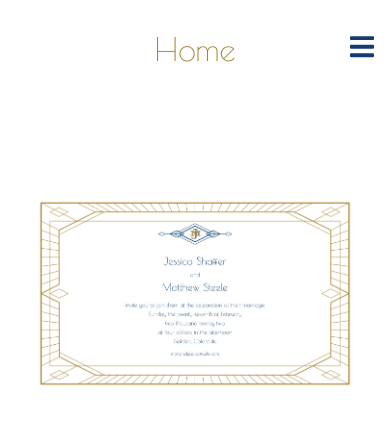
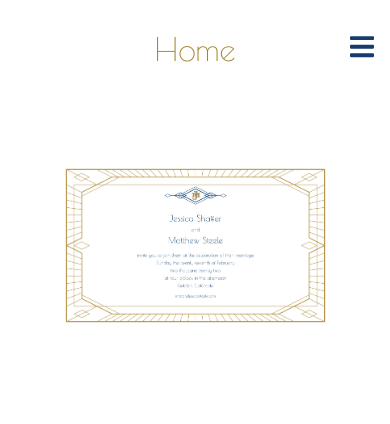
Before and after one commit to mattsteele/mjs, a Vue app: page /invitation in a window 390 px wide. Shown: the top 424 px of the page. Built offline with nearby package versions, Linux system fonts and the light colour scheme.

Commit message:
Adjust invitation spacing

```diff
--- a/src/views/Invitation.vue
+++ b/src/views/Invitation.vue
@@ -23,10 +23,8 @@
     }
     // mobile view
 		@media only screen and (max-width: 760px) {
-      max-width: 100vw;
-      padding: 0 2rem;
       img {
-        max-width: 100%;
+        margin: 0 auto;
       }
     }
   }
```
